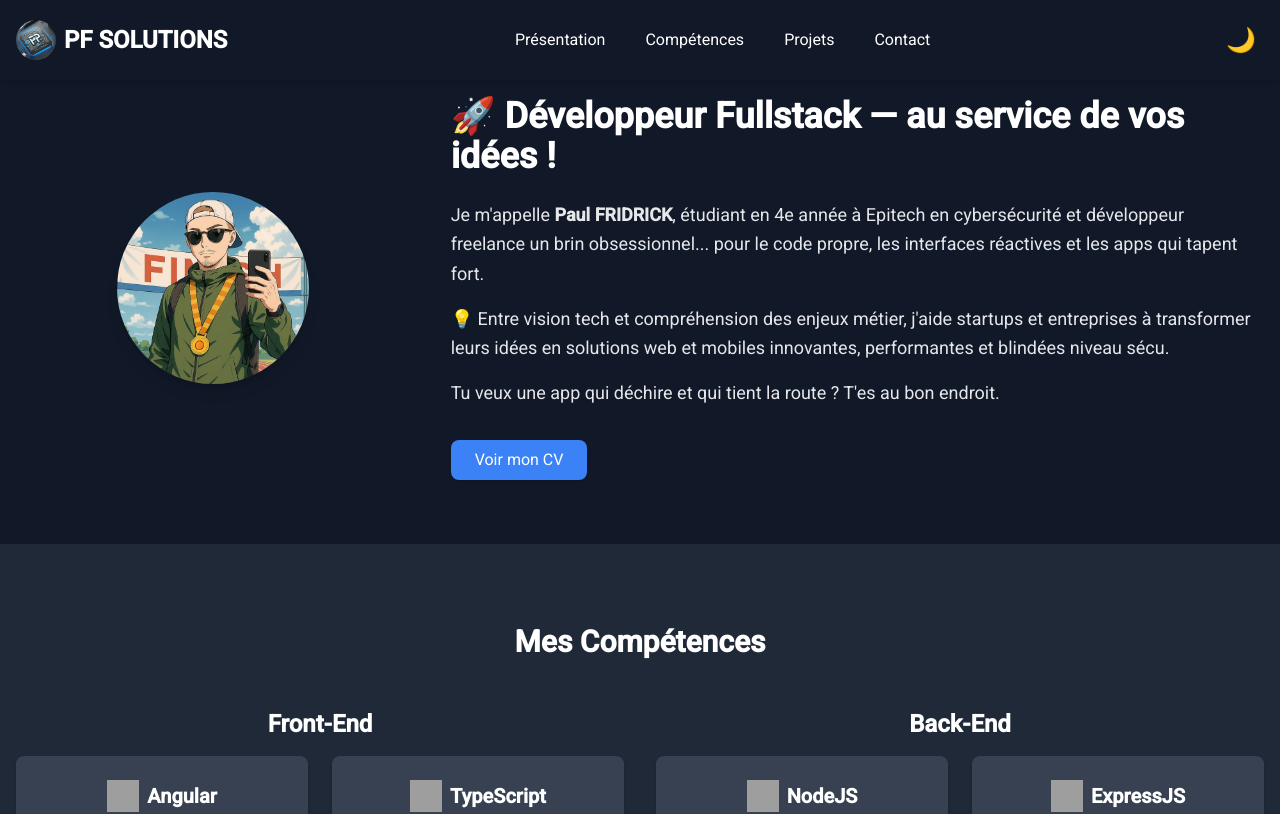
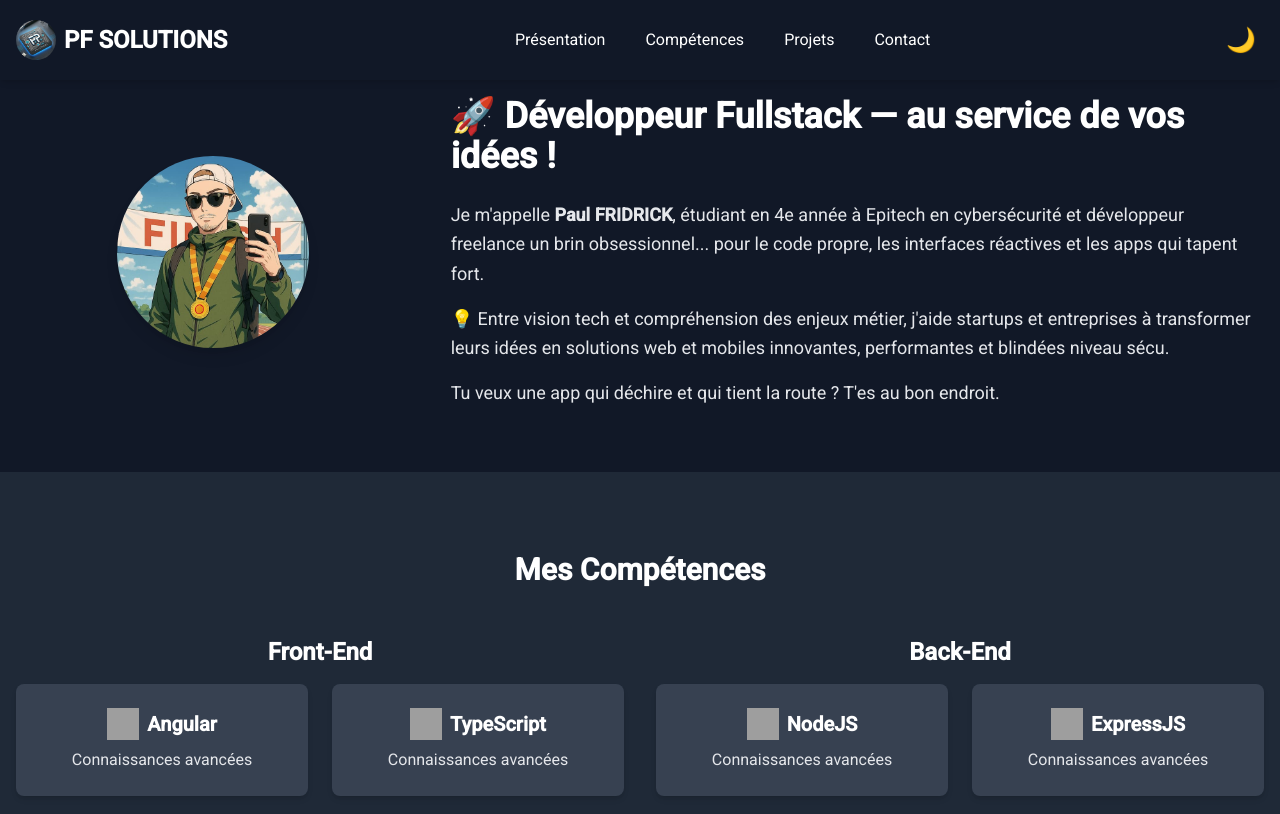
Before and after one commit to Paul-Fridrick/portfolio, an Angular app: page / in a window 1280 px wide. Shown: the top 814 px of the page. Built offline with nearby package versions, Linux system fonts and the light colour scheme; grey boxes are pictures that could not be loaded.

Commit message:
Suppression du lien vers le CV dans le composant de présentation pour simplifier l'interface utilisateur.

```diff
--- a/src/app/components/presentation/presentation.component.html
+++ b/src/app/components/presentation/presentation.component.html
@@ -32,13 +32,13 @@
       </div>
 
       <!-- Bouton/lien CV stylé -->
-      <div>
+      <!-- <div>
         <a href="https://www.canva.com/design/DAGUp6YaXbg/7zhwcEX5X64rvt-hgF8jPg/view?utm_content=DAGUp6YaXbg&utm_campaign=designshare&utm_medium=link&utm_source=editor"
            target="_blank"
            class="inline-block mt-2 px-6 py-2 bg-blue-600 text-white dark:bg-blue-500 dark:text-white rounded-lg shadow hover:bg-blue-700 dark:hover:bg-blue-600 transition">
           Voir mon CV
         </a>
-      </div>
+      </div> -->
 
     </div>
 
```
